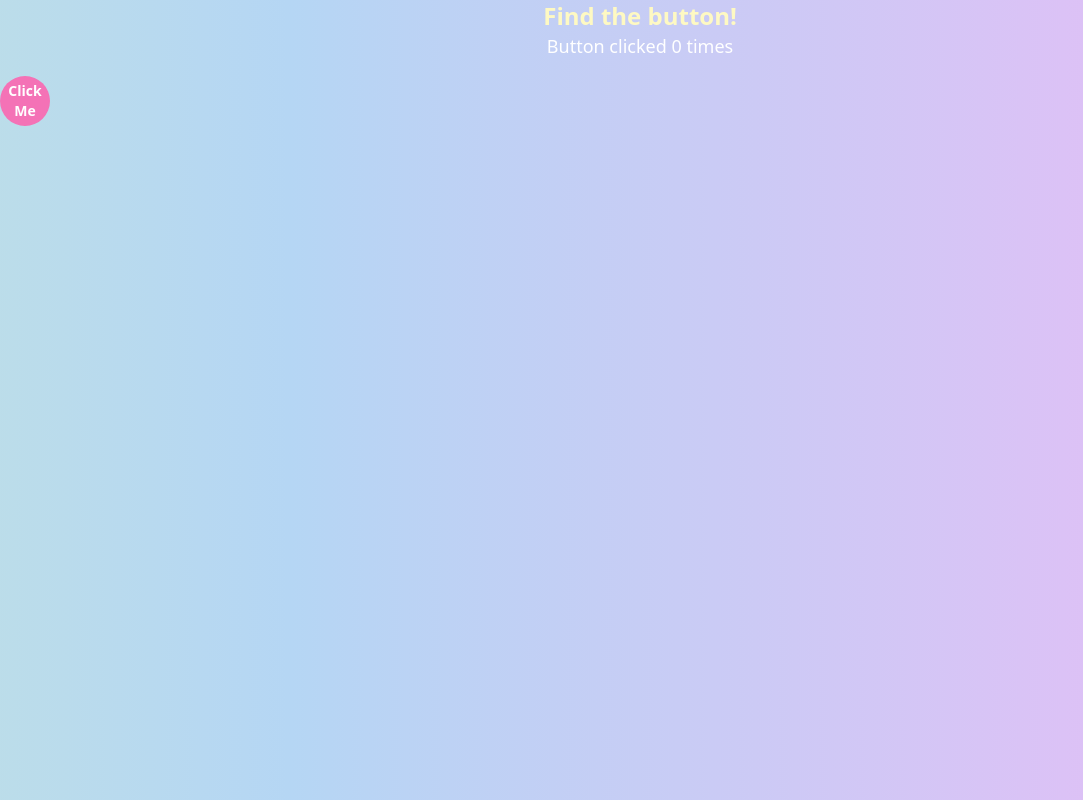
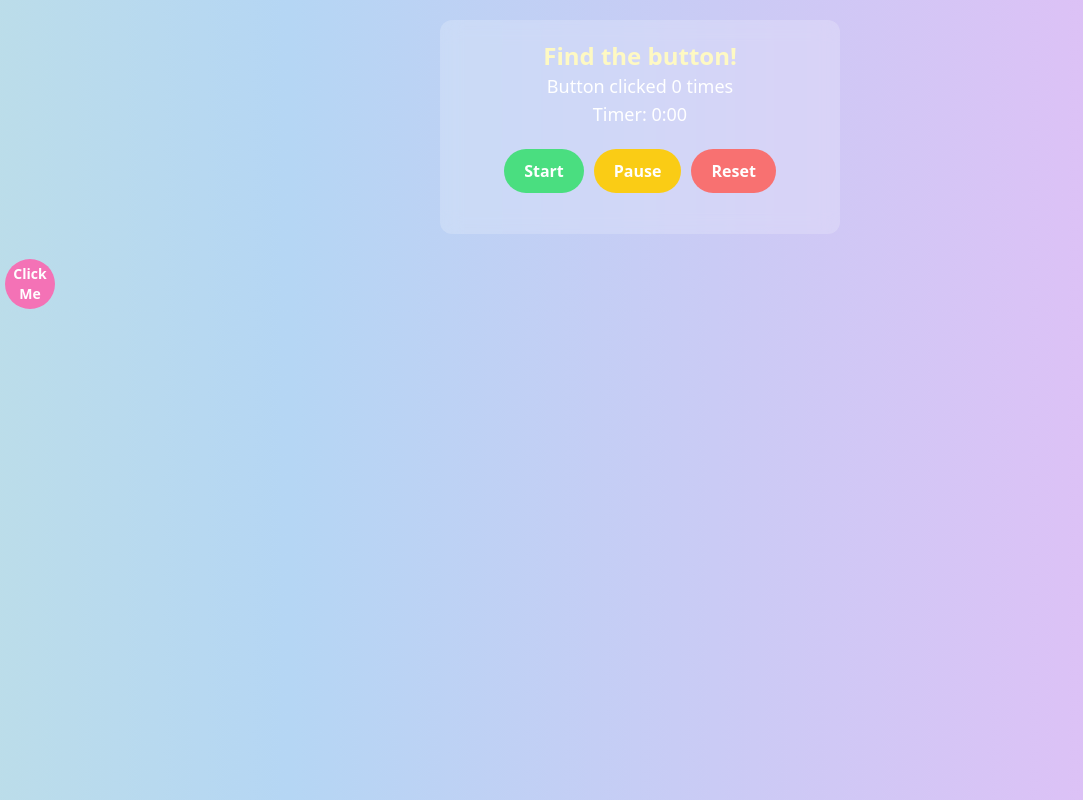
Before and after one commit to Teach-Me-Daddy/rose-halp, a SvelteKit app: page / in a window 1280 px wide. Shown: the whole page, without its empty margins (0-1083 px from the left). Built offline with nearby package versions, Linux system fonts and the light colour scheme.

Commit message:
finally got timer done

```diff
--- a/src/routes/+page.svelte
+++ b/src/routes/+page.svelte
@@ -5,24 +5,79 @@
   const buttonWidth = 50; // button width
   const buttonHeight = 50; // button height
 
+  let timerInterval;
+  let elapsedTime = 0;
+  let isTimerRunning = false;
+
   // Function to move the button to a random position on screen and start counting clicks
   function moveButton() {
     // Ensure button stays within view
-    positionX = Math.random() * (window.innerWidth - buttonWidth);
-    positionY = Math.random() * (window.innerHeight - buttonHeight);
+    positionX = Math.random() * (window.innerWidth - buttonWidth - 20); // 20px margin
+    positionY = Math.random() * (window.innerHeight - buttonHeight - 20); // 20px margin
     clickCount += 1; // Click counter
+  }
+
+  function formatTime(ms) {
+    const totalSeconds = Math.floor(ms / 1000);
+    const minutes = Math.floor(totalSeconds / 60);
+    const seconds = totalSeconds % 60;
+    return `${String(minutes).padStart(1, "0")}:${String(seconds).padStart(2, "0")}`;
+  }
+
+  function startTimer() {
+    if (!isTimerRunning) {
+      const startTime = Date.now() - elapsedTime;
+      timerInterval = setInterval(() => {
+        elapsedTime = Date.now() - startTime;
+        document.getElementById("timer").innerText = formatTime(elapsedTime);
+      }, 1000);
+      isTimerRunning = true;
+    }
+  }
+
+  function pauseTimer() {
+    if (isTimerRunning) {
+      clearInterval(timerInterval);
+      isTimerRunning = false;
+    }
+  }
+
+  function resetTimer() {
+    clearInterval(timerInterval);
+    elapsedTime = 0;
+    document.getElementById("timer").innerText = formatTime(elapsedTime);
+    isTimerRunning = false;
   }
 </script>
 
 <!-- hell yeah tailwind-->
-<div class="mb-4">
+<div class="glass-container bg-white bg-opacity-20 backdrop-blur-lg rounded-xl p-6 mt-6 m-4">
   <!-- Title -->
   <p class="text-2xl font-bold text-center text-yellow-100">Find the button!</p>
-  <p class="text-center text-lg text-white">Button clicked {clickCount} times</p> <!-- Display click count -->
+  <!-- Display click count -->
+  <p class="text-center text-lg text-white">Button clicked {clickCount} times</p>
+
+  <!-- Timer display -->
+  <div class="text-center text-lg text-white mb-4">
+    Timer: <span id="timer">0:00</span>
+  </div>
+
+  <!-- Timer control buttons -->
+  <div class="flex justify-center mb-4">
+    <button
+      class="bg-green-400 hover:bg-green-500 text-white font-bold py-2 px-4 rounded-full mr-2"
+      on:click={startTimer}>Start</button>
+    <button
+      class="bg-yellow-400 hover:bg-yellow-500 text-white font-bold py-2 px-4 rounded-full mr-2"
+      on:click={pauseTimer}>Pause</button>
+    <button
+      class="bg-red-400 hover:bg-red-500 text-white font-bold py-2 px-4 rounded-full"
+      on:click={resetTimer}>Reset</button>
+  </div>
 </div>
 
 <button
-  class="bg-pink-400 hover:bg-pink-700 text-white font-bold rounded-full flex items-center justify-center text-sm"
+  class="bg-pink-400 hover:bg-pink-500 text-white font-bold rounded-full flex items-center justify-center text-sm"
   style="width: {buttonWidth}px; height: {buttonHeight}px; transform: translate({positionX}px, {positionY}px); position: absolute;"
   on:click={moveButton}
 >
@@ -32,14 +87,75 @@
 <!-- pastel rainbow gradient background animation. i dunno, it's pretty and gay-->
 <style>
   :global(body) {
-    background: linear-gradient(to right, #f3c1d1, #f4e8b5, #d1f4c6, #b5d6f4, #f4b5f7);
+    background: linear-gradient(
+      to right,
+      #f3c1d1,
+      #f4e8b5,
+      #d1f4c6,
+      #b5d6f4,
+      #f4b5f7
+    );
     background-size: 400% 400%;
     animation: gaydient 15s ease infinite;
   }
 
   @keyframes gaydient {
-    0% { background-position: 0% 0%; }
-    50% { background-position: 100% 100%; }
-    100% { background-position: 0% 0%; }
+    0% {
+      background-position: 0% 0%;
+    }
+    50% {
+      background-position: 100% 100%;
+    }
+    100% {
+      background-position: 0% 0%;
+    }
+  }
+
+  .glass-container {
+    max-width: 400px;
+    margin: 20px auto;
+    background: rgba(255, 255, 255, 0.2);
+    backdrop-filter: blur(10px);
+    border-radius: 12px;
+    padding: 20px;
+    text-align: center;
+  }
+
+  button {
+    padding: 10px 20px;
+    border: none;
+    border-radius: 25px;
+    font-weight: bold;
+    color: white;
+    cursor: pointer;
+    margin: 5px;
+  }
+
+  #move-button {
+    position: absolute;
+    background-color: #ff69b4;
+  }
+
+  .start-button {
+    background-color: #28a745;
+  }
+
+  .pause-button {
+    background-color: #ffc107;
+  }
+
+  .reset-button {
+    background-color: #dc3545;
+  }
+
+  .title {
+    font-size: 24px;
+    font-weight: bold;
+    color: #ffd700;
+  }
+
+  .counter, .timer {
+    font-size: 18px;
+    color: white;
   }
 </style>
```
